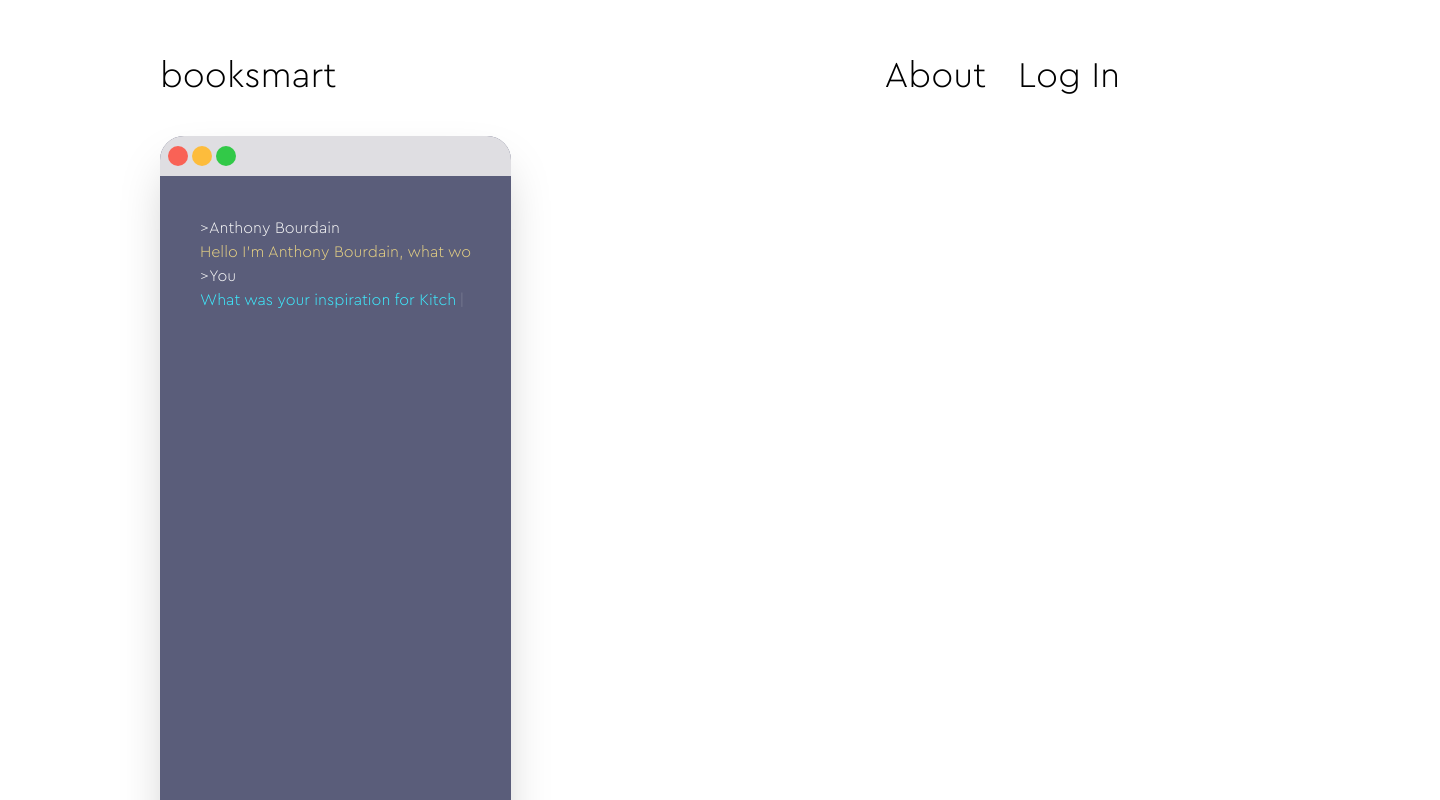
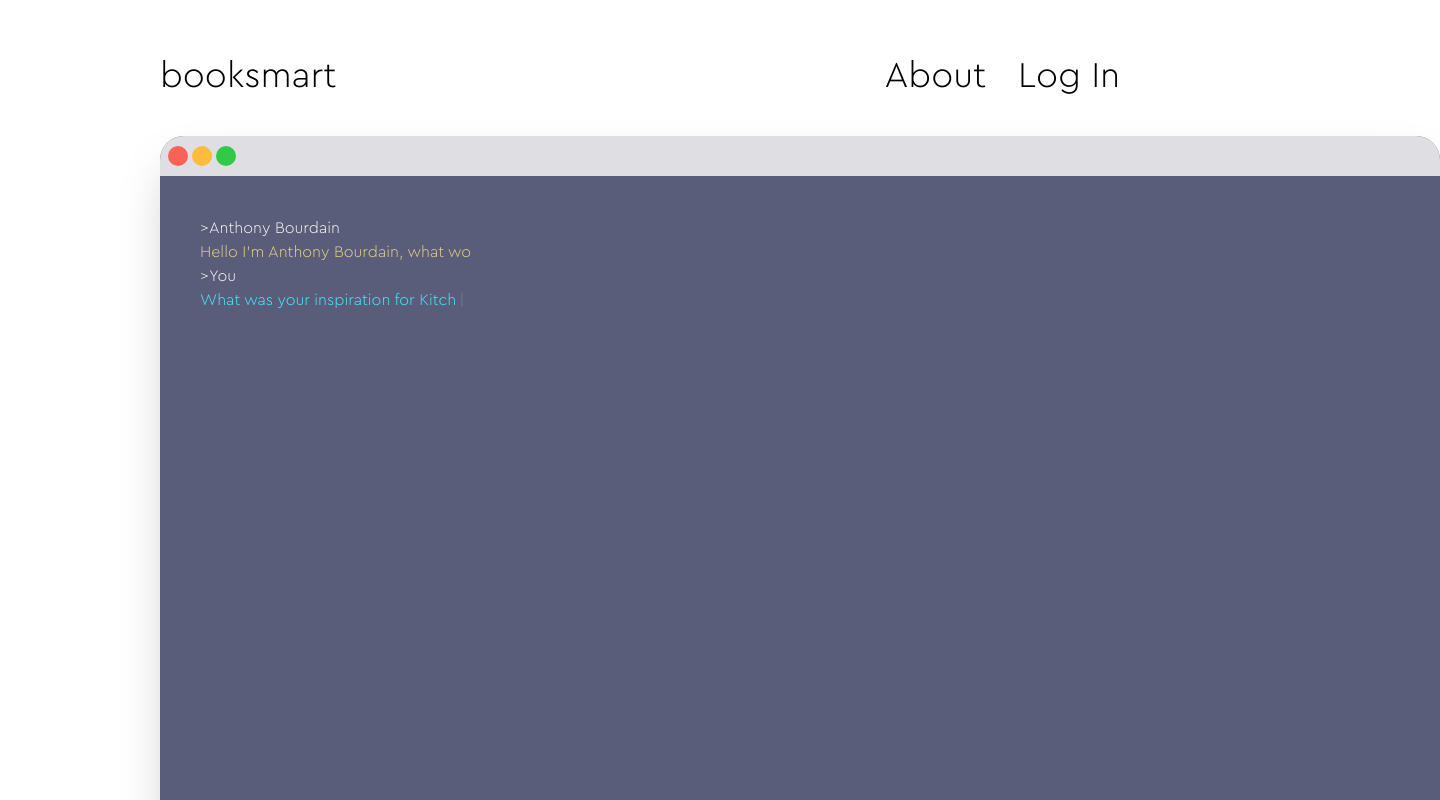
Before and after one commit to ryan-spencer1220/booksmart, a Next.js app: page /dashboard in a window 1280 px wide. Both pictures are taken after a click on the button "Click me". Shown: the top 800 px of the page, 1440 px wide, since content can reach past the window. Built offline with nearby package versions, Linux system fonts and the light colour scheme.

Commit message:
add chat component toggle button

```diff
--- a/app/components/chat-card.tsx
+++ b/app/components/chat-card.tsx
@@ -3,7 +3,7 @@ import { Typewriter } from "react-simple-typewriter";
 
 export default function ChatCard() {
   return (
-    <section className="max-w-full shadow-2xl rounded-3xl bg-gray h-screen">
+    <section className="container w-screen shadow-2xl rounded-3xl bg-gray h-screen">
       <div className="h-10 w-full bg-lightGray rounded-t-3xl flex items-center space-x-1 ps-2">
         <div className="rounded-full bg-red w-5 h-5"></div>
         <div className="rounded-full bg-yellow w-5 h-5"></div>
--- a/app/components/intro-card.tsx
+++ b/app/components/intro-card.tsx
@@ -1,8 +1,11 @@
-"use client";
 import Form from "../components/form";
 import Image from "next/image";
 
-export default function IntroCard({ setIntroCard }) {
+export default function IntroCard({
+  setIntroCard,
+}: {
+  setIntroCard: React.Dispatch<React.SetStateAction<boolean>>;
+}) {
   return (
     <section className="max-w-full shadow-2xl rounded-3xl p-20 grid grid-cols-2 gap-24">
       <Image
--- a/app/dashboard/page.tsx
+++ b/app/dashboard/page.tsx
@@ -1,5 +1,4 @@
 "use client";
-
 import { useState } from "react";
 import IntroCard from "../components/intro-card";
 import ChatCard from "../components/chat-card";
```
